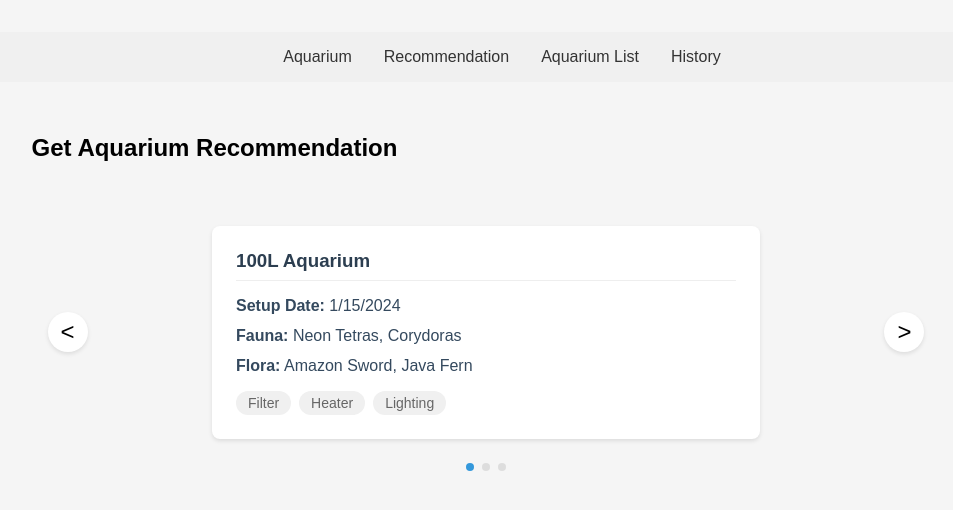
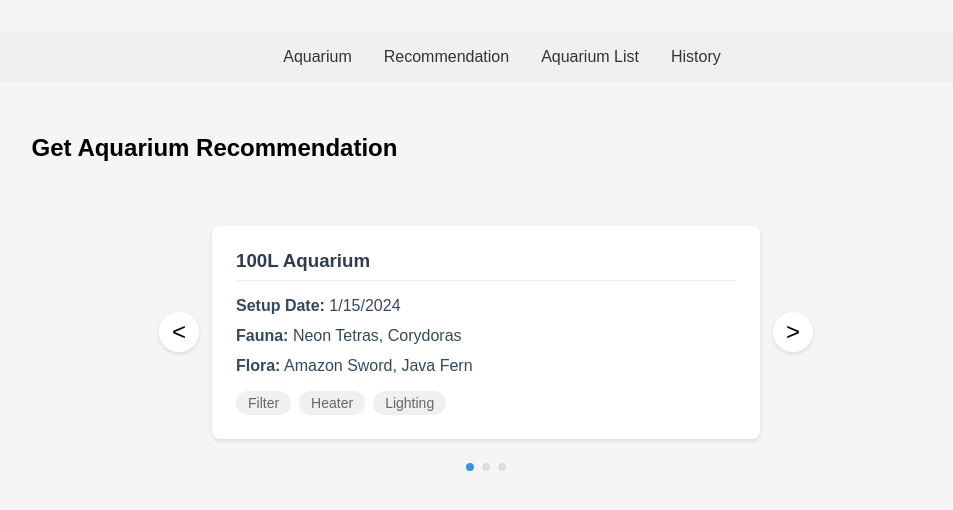
Before and after one commit to chbarbosa/super-acqua-mentor, a React (Vite) app: page /recommendation in a window 1280 px wide. Shown: the top 510 px of the page, without its empty margins (154-1107 px from the left). Built offline with nearby package versions, Linux system fonts and the light colour scheme.

Commit message:
fix for arrows distance

```diff
--- a/src/components/AquariumSelector/AquariumSelector.module.css
+++ b/src/components/AquariumSelector/AquariumSelector.module.css
@@ -5,6 +5,7 @@
   justify-content: center;
   padding: 2rem 0;
   margin: 2rem 0;
+  gap: 1rem;  /* Add small gap between elements */
 }
 
 .card {
@@ -35,23 +36,22 @@
   font-size: 1.5rem;
   cursor: pointer;
   box-shadow: 0 2px 4px rgba(0, 0, 0, 0.1);
-  position: absolute;
-  top: 50%;
-  transform: translateY(-50%);
   transition: all 0.3s ease;
 }
 
 .arrow:hover {
   background: #f8f9fa;
-  transform: translateY(-50%) scale(1.1);
+  transform: scale(1.1);
 }
 
 .left {
-  left: 1rem;
+  margin-right: -3px;
+  z-index: 1;
 }
 
 .right {
-  right: 1rem;
+  margin-left: -3px;
+  z-index: 1;
 }
 
 .pagination {
```
